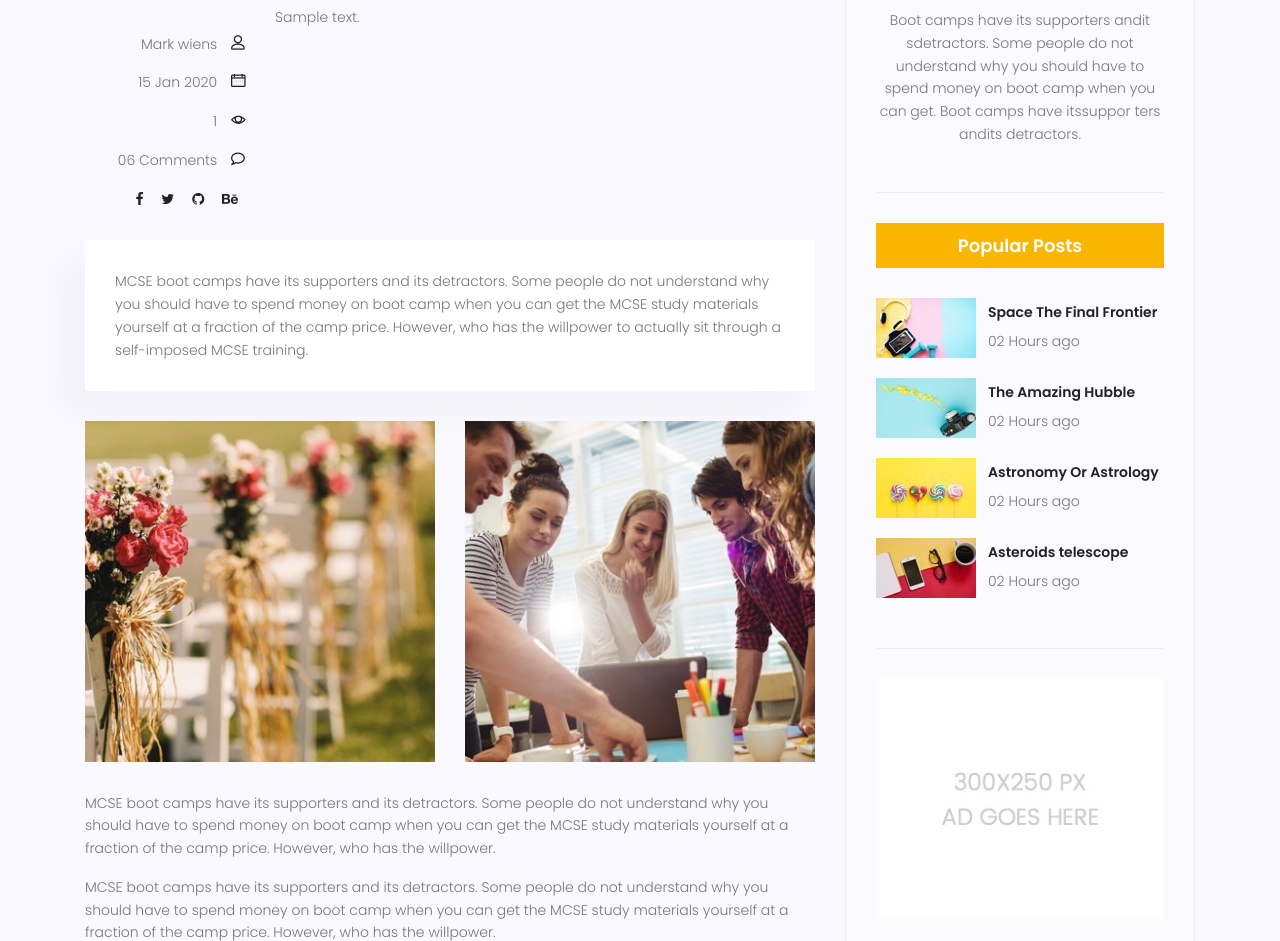
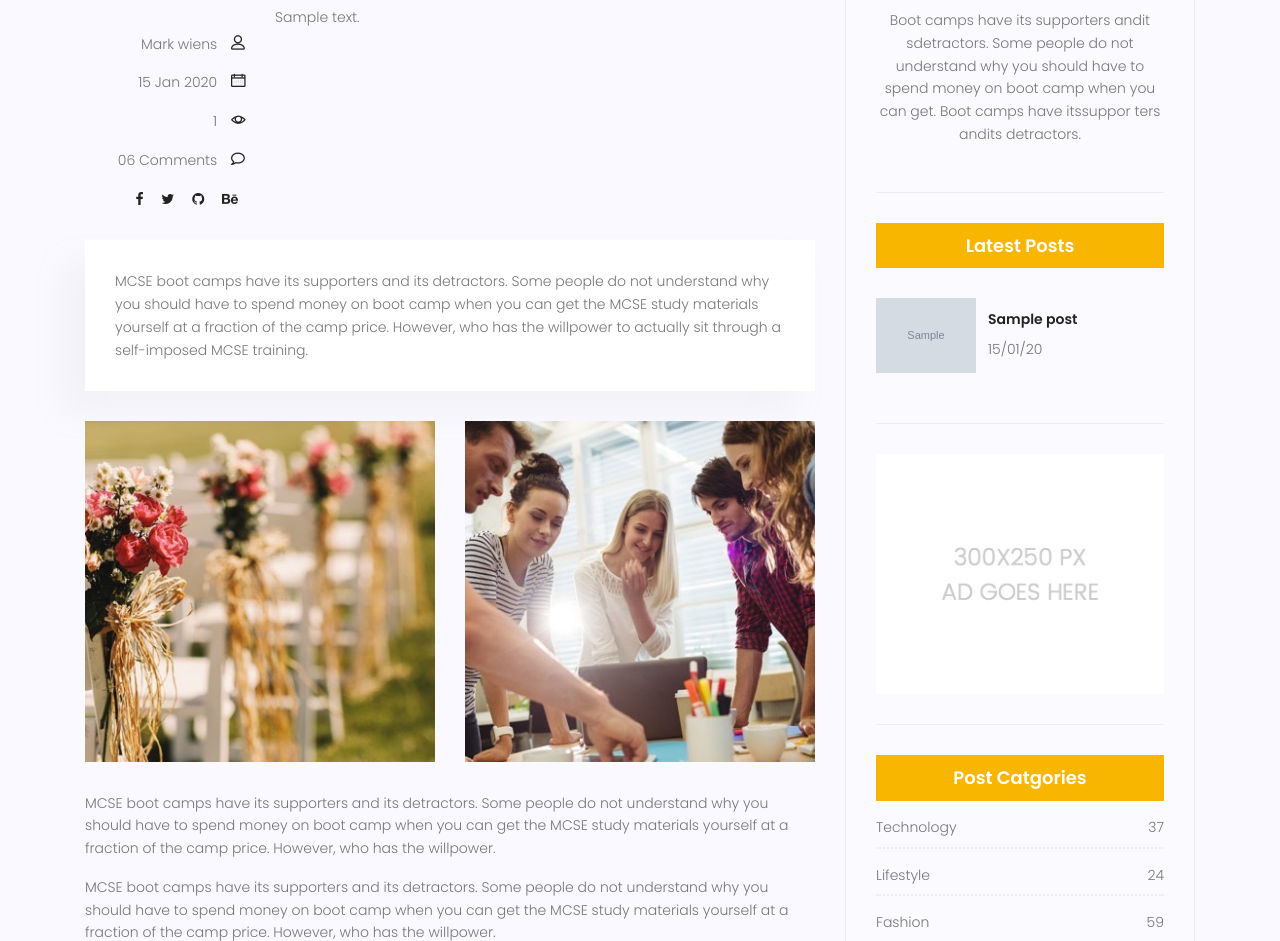
Before and after one commit to alinri32/my-site, a Django app: page /blog/1 in a window 1280 px wide. Shown: the part 824-1765 px from the top of the page. Run offline with Django 5.2, Linux system fonts and the light colour scheme; tables that the repository leaves empty hold one stand-in row (values such as "Sample post"); grey boxes marked "Sample" are stand-in pictures; some libraries are stand-ins or nearby versions.

Commit message:
make custom template tag move side lastest post to template(just in single)

```diff
--- /dev/null
+++ b/mysite/blog/templatetags/blog_tags.py
@@ -0,0 +1,23 @@
+from django import template
+from blog.models import post
+
+register = template.Library()
+
+@register.simple_tag(name='totalpost')
+def func():
+    posts = post.objects.filter(status=1).count
+    return posts
+
+@register.simple_tag(name='posts')
+def func1():
+    posts = post.objects.filter(status = 1)
+    return posts
+
+@register.filter
+def snippet(value):
+    return value[:255]
+
+@register.inclusion_tag('blog/latestposts.html')
+def latestpost():
+    posts = post.objects.filter(status = 1).order_by('-published_date')[:4]
+    return {'posts':posts}
--- a/mysite/statics/css/main.css
+++ b/mysite/statics/css/main.css
@@ -3655,7 +3655,7 @@
 }
 
 .widget-wrap .popular-post-widget .popular-post-list .thumb img {
-  width: 100%;
+  width: 100px;
 }
 
 .widget-wrap .popular-post-widget .single-post-list {
--- a/mysite/templates/blog/blog-single.html
+++ b/mysite/templates/blog/blog-single.html
@@ -1,5 +1,6 @@
 {% extends "base.html" %}
 {% load static %}
+{% load blog_tags %}
 
 {% block content %}
 
@@ -266,53 +267,7 @@
 					{% include 'blog/blog-writer.html' %}
 
 					<div class="single-sidebar-widget popular-post-widget">
-						<h4 class="popular-title">Popular Posts</h4>
-						<div class="popular-post-list">
-							<div class="single-post-list d-flex flex-row align-items-center">
-								<div class="thumb">
-									<img class="img-fluid" src="{% static 'img/blog/pp1.jpg' %}" alt="">
-								</div>
-								<div class="details">
-									<a href="blog-single.html">
-										<h6>Space The Final Frontier</h6>
-									</a>
-									<p>02 Hours ago</p>
-								</div>
-							</div>
-							<div class="single-post-list d-flex flex-row align-items-center">
-								<div class="thumb">
-									<img class="img-fluid" src="{% static 'img/blog/pp2.jpg' %}" alt="">
-								</div>
-								<div class="details">
-									<a href="blog-single.html">
-										<h6>The Amazing Hubble</h6>
-									</a>
-									<p>02 Hours ago</p>
-								</div>
-							</div>
-							<div class="single-post-list d-flex flex-row align-items-center">
-								<div class="thumb">
-									<img class="img-fluid" src="{% static 'img/blog/pp3.jpg' %}" alt="">
-								</div>
-								<div class="details">
-									<a href="blog-single.html">
-										<h6>Astronomy Or Astrology</h6>
-									</a>
-									<p>02 Hours ago</p>
-								</div>
-							</div>
-							<div class="single-post-list d-flex flex-row align-items-center">
-								<div class="thumb">
-									<img class="img-fluid" src="{% static 'img/blog/pp4.jpg' %}" alt="">
-								</div>
-								<div class="details">
-									<a href="blog-single.html">
-										<h6>Asteroids telescope</h6>
-									</a>
-									<p>02 Hours ago</p>
-								</div>
-							</div>
-						</div>
+						{% latestpost %}
 					</div>
 					<div class="single-sidebar-widget ads-widget">
 						<a href="#"><img class="img-fluid" src="{% static 'img/blog/ads-banner.jpg' %}" alt=""></a>
--- /dev/null
+++ b/mysite/templates/blog/latestposts.html
@@ -0,0 +1,20 @@
+{% load static %}
+{% load blog_tags %}
+
+
+<h4 class="popular-title">Latest Posts</h4>
+<div class="popular-post-list">
+    {% for post in posts %}
+    <div class="single-post-list d-flex flex-row align-items-center">
+        <div class="thumb">
+            <img class="img-fluid" src= "{{post.image.url}}" alt="">
+        </div>
+        <div class="details">
+            <a href="{% url 'blog:single' pid=post.id %}">
+                <h6>{{post.title}}</h6>
+            </a>
+            <p>{{post.published_date|date:'d/m/y'}}</p>
+        </div>
+    </div>
+    {% endfor %}
+</div>
```
Also changed, not shown: mysite/blog/templatetags/__init__.py (added).
